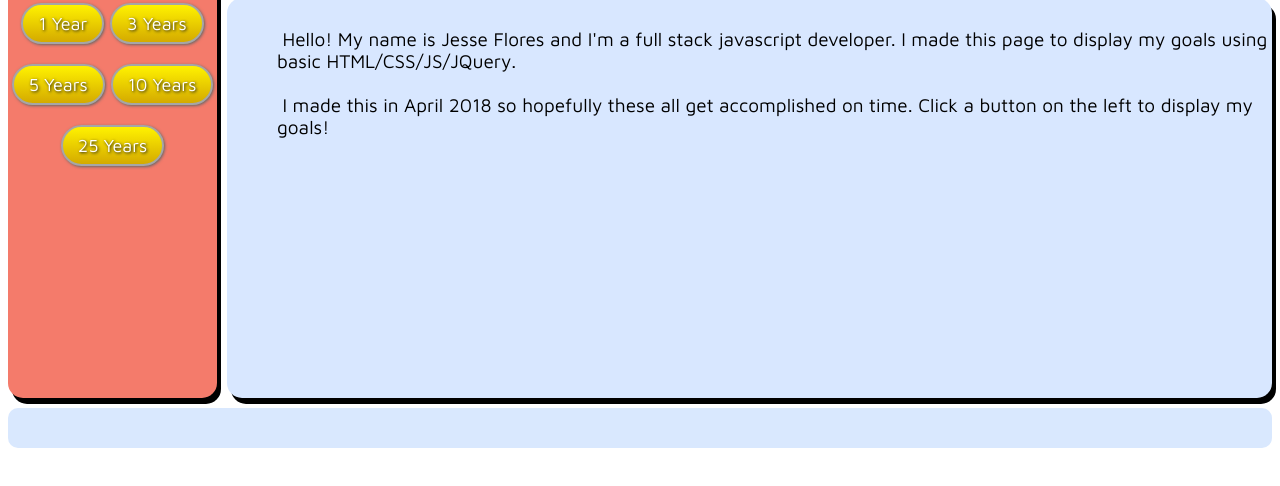
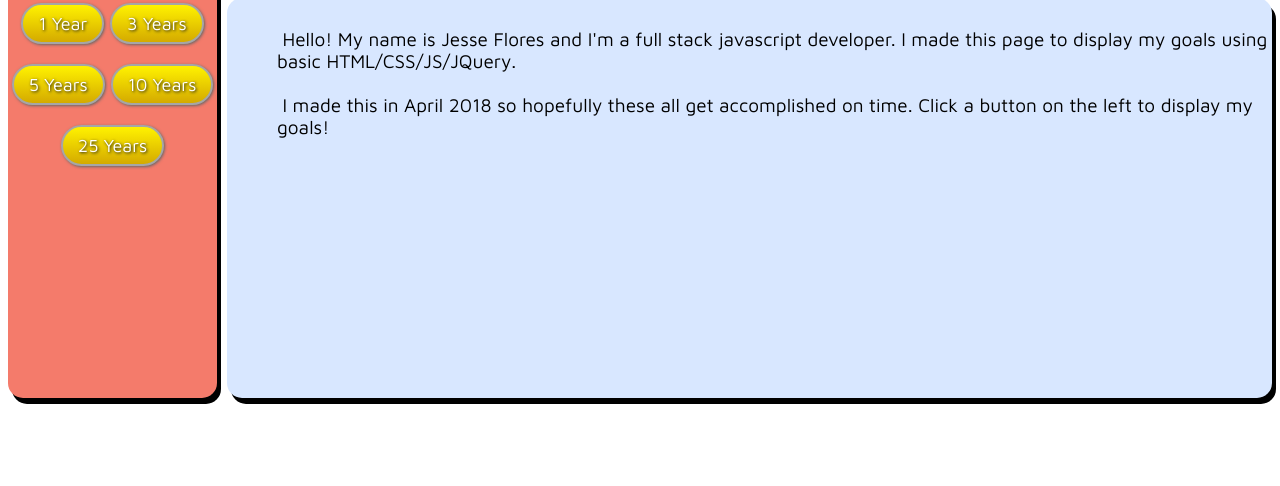
Before and after one commit to jesseflores512/Goals, a plain HTML site: page index.html in a window 1280 px wide. Shown: the part 90-576 px from the top of the page. Drawn offline with nearby package versions, Linux system fonts and the light colour scheme.

Commit message:
got rid of footer

```diff
--- a/assets/style.css
+++ b/assets/style.css
@@ -49,14 +49,6 @@
   font-size: 18px;
 }
 
-.footer {
-  grid-column: 1 / -1;
-  background-color: #D9E8FE;
-  border-radius: 10px;
-  text-align: right;
-  font-size: 12px;
-}
-
 .btn {
   background: #fff200;
   background-image: -webkit-linear-gradient(top, #fff200, #d4aa00);
--- a/index.html
+++ b/index.html
@@ -32,8 +32,6 @@
         </p>
         <ul class="contentList"></ul>
       </div>
-      <div class='footer'>
-      </div>
   </div>
 
   <script type="text/javascript" src="app.js"></script>
```
